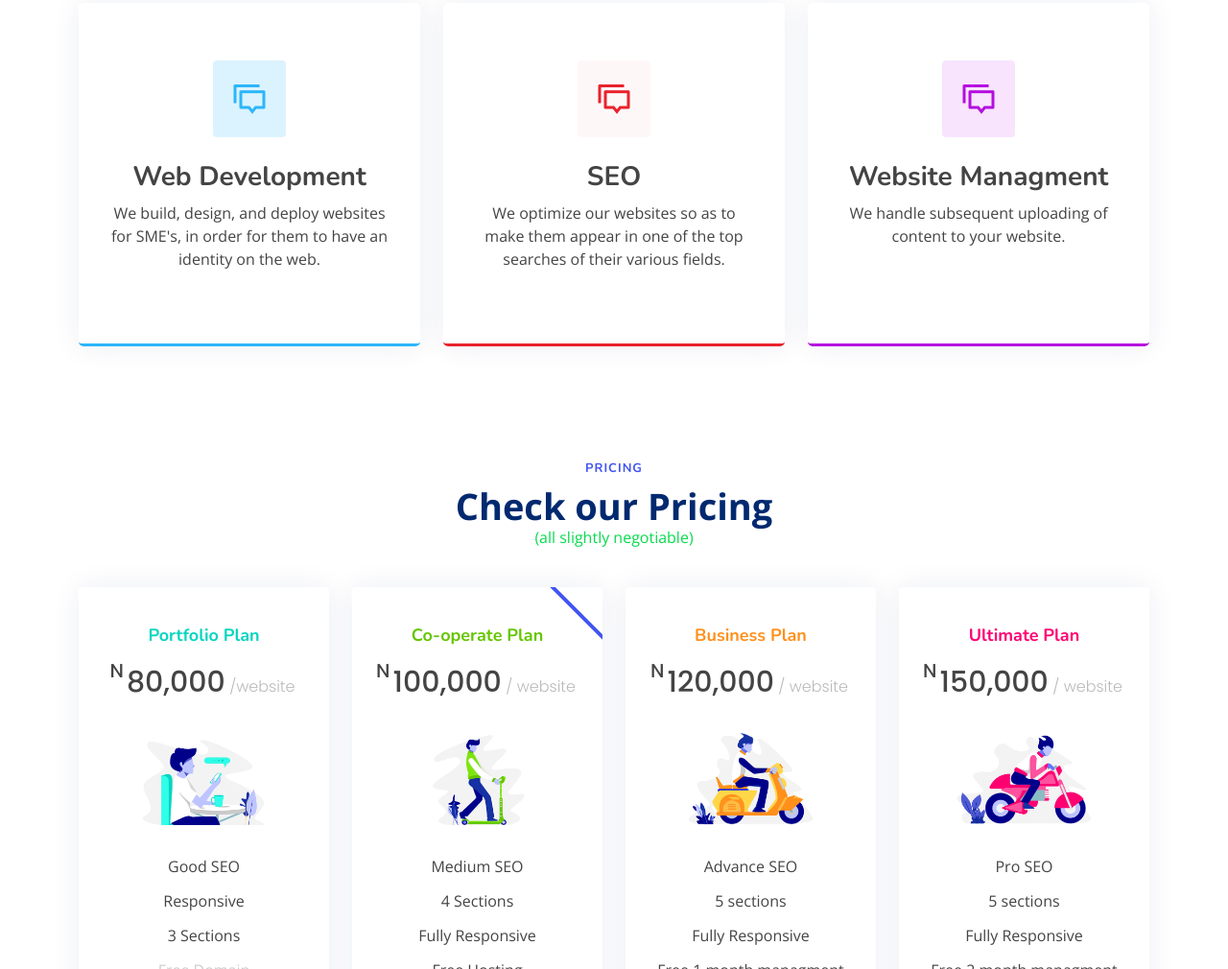
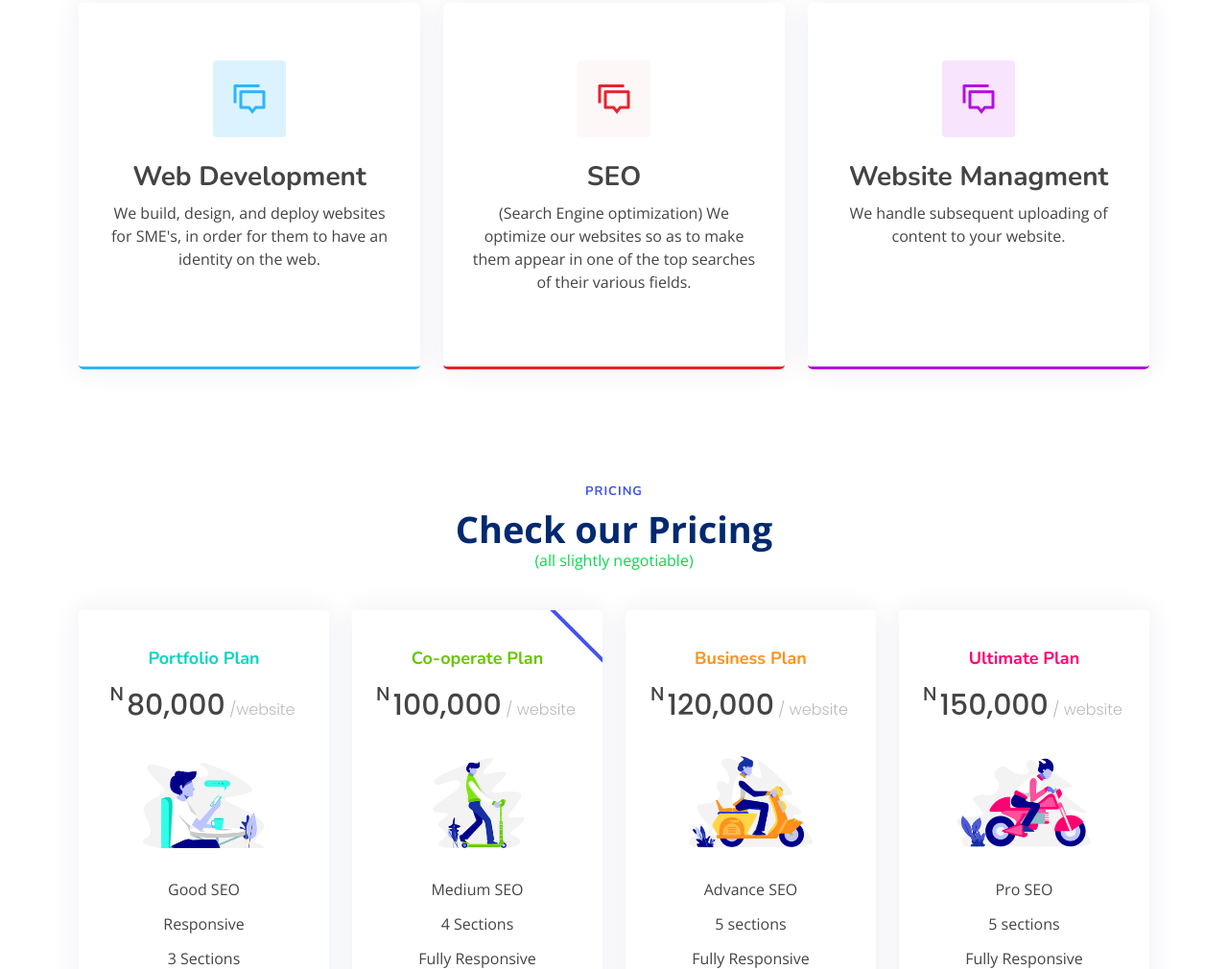
Before and after one commit to Webbizzassistant/WebBizz, a plain HTML site: page index.html in a window 1280 px wide. Shown: the part 2773-3783 px from the top of the page at 96% size. Drawn offline with nearby package versions, Linux system fonts and the light colour scheme.

Commit message:
seo change

```diff
--- a/index.html
+++ b/index.html
@@ -256,7 +256,7 @@
             <div class="service-box red">
               <i class="ri-discuss-line icon"></i>
               <h3>SEO</h3>
-              <p>We optimize our websites so as to make them appear in one of the top searches of their various fields.</p>
+              <p> (Search Engine optimization)  We optimize our websites so as to make them appear in one of the top searches of their various fields.</p>
             </div>
           </div>
 
```
